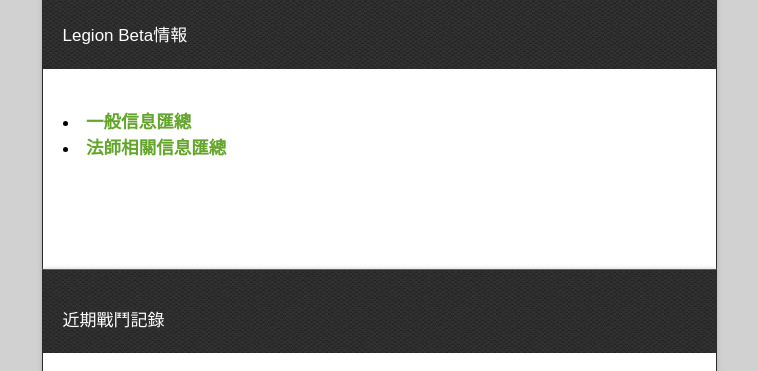
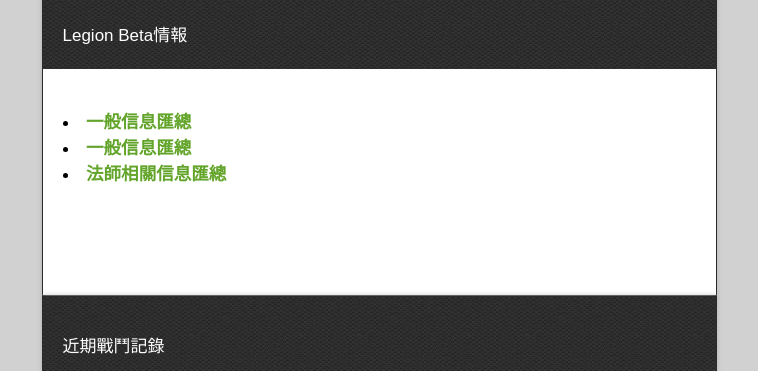
Before and after one commit to killsophia/wowlambda, a plain HTML site: page index.html in a window 1280 px wide. Shown: the part 846-1217 px from the top of the page, without its empty margins (261-1019 px from the left). Drawn offline with nearby package versions, Linux system fonts and the light colour scheme.

Commit message:
test markdown

```diff
--- a/index.html
+++ b/index.html
@@ -63,6 +63,7 @@
 </br>
 <h3>
 <li><a href="http://life.archiheart.info/post/146335339664">一般信息匯總</a></li>
+<li><a href="/legion_beta_general.md">一般信息匯總</a></li>
 <li><a href="http://life.archiheart.info/post/146344651349">法師相關信息匯總</a></li>
 </h3>
 
```
